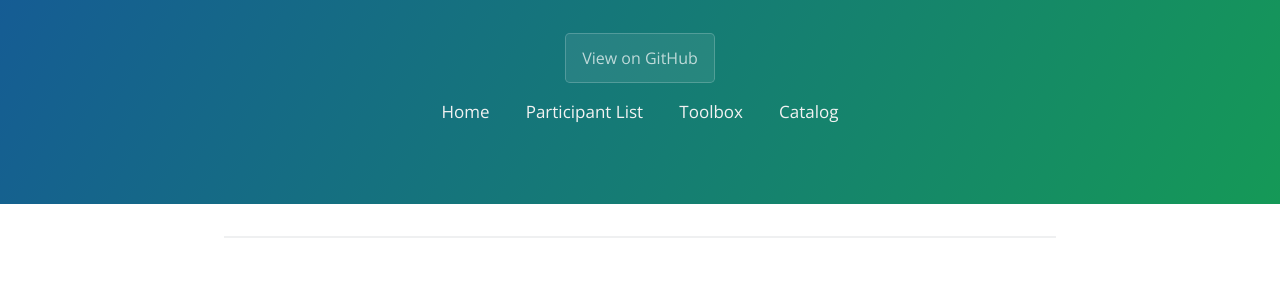
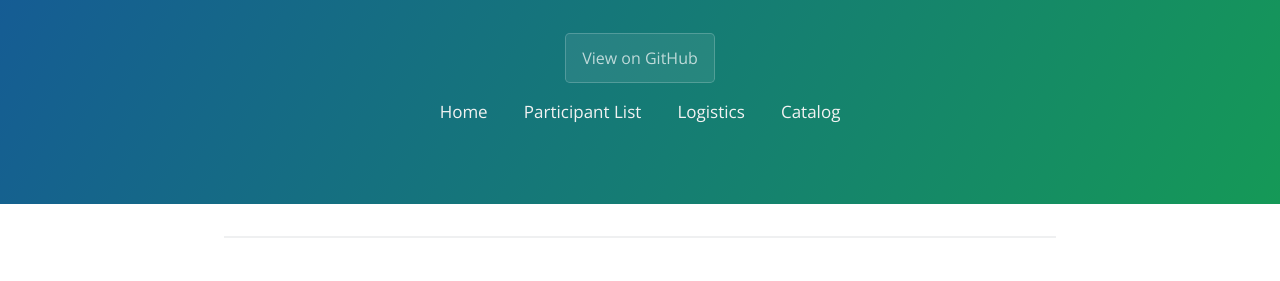
Before and after one commit to lsetiawan/2018-05-15-CAS-HiMAT, a Jekyll site: the page built from index.md, in a window 1280 px wide. Shown: the part 204-485 px from the top of the page. Built offline with Jekyll 4.4.1, drawn with Linux system fonts in a browser that asks for light colours.

Commit message:
Update pagelist.yml

```diff
--- a/_data/pagelist.yml
+++ b/_data/pagelist.yml
@@ -7,8 +7,8 @@ docs:
 - title: Participant List
   url: participant-list.html
 
-- title: Toolbox
-  url: toolbox.html
+- title: Logistics
+  url: logistics.html
 
 - title: Catalog
   url: catalog.html
```
